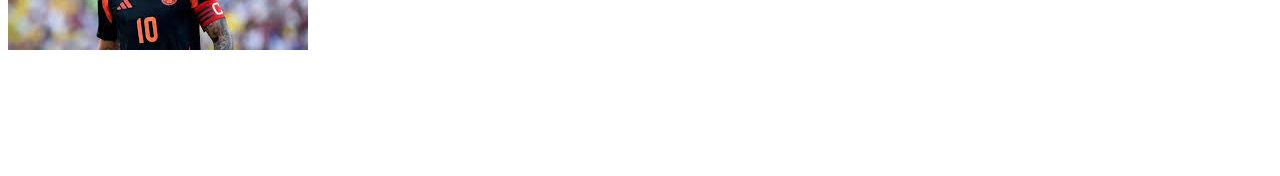
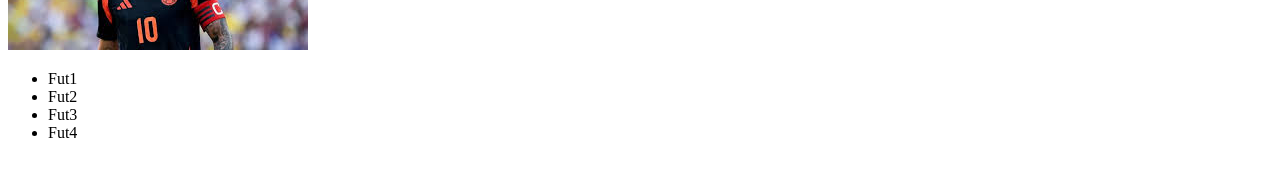
Before and after one commit to Gabo17x/ProyectoAdso01, a plain HTML site: page index.html in a window 1280 px wide. Shown: the part 250-426 px from the top of the page. Drawn offline with Linux system fonts and the light colour scheme.

Commit message:
modifi- index - viñetadesor

```diff
--- a/index.html
+++ b/index.html
@@ -9,5 +9,11 @@
     <h1>10JM</h1>
     <p>Lorem ipsum dolor sit amet consectetur adipisicing elit. Ex voluptates reprehenderit, quas quis cumque ipsum magnam aspernatur eius! Dolore, optio aspernatur dicta velit ipsam magnam officia ipsa veniam excepturi error</p>
     <img src="Imagen/descarga01.jpg" alt="">
+    <ul>
+        <li>Fut1</li>
+        <li>Fut2</li>
+        <li>Fut3</li>
+        <li>Fut4</li>
+    </ul>
 </body>
 </html>
```
